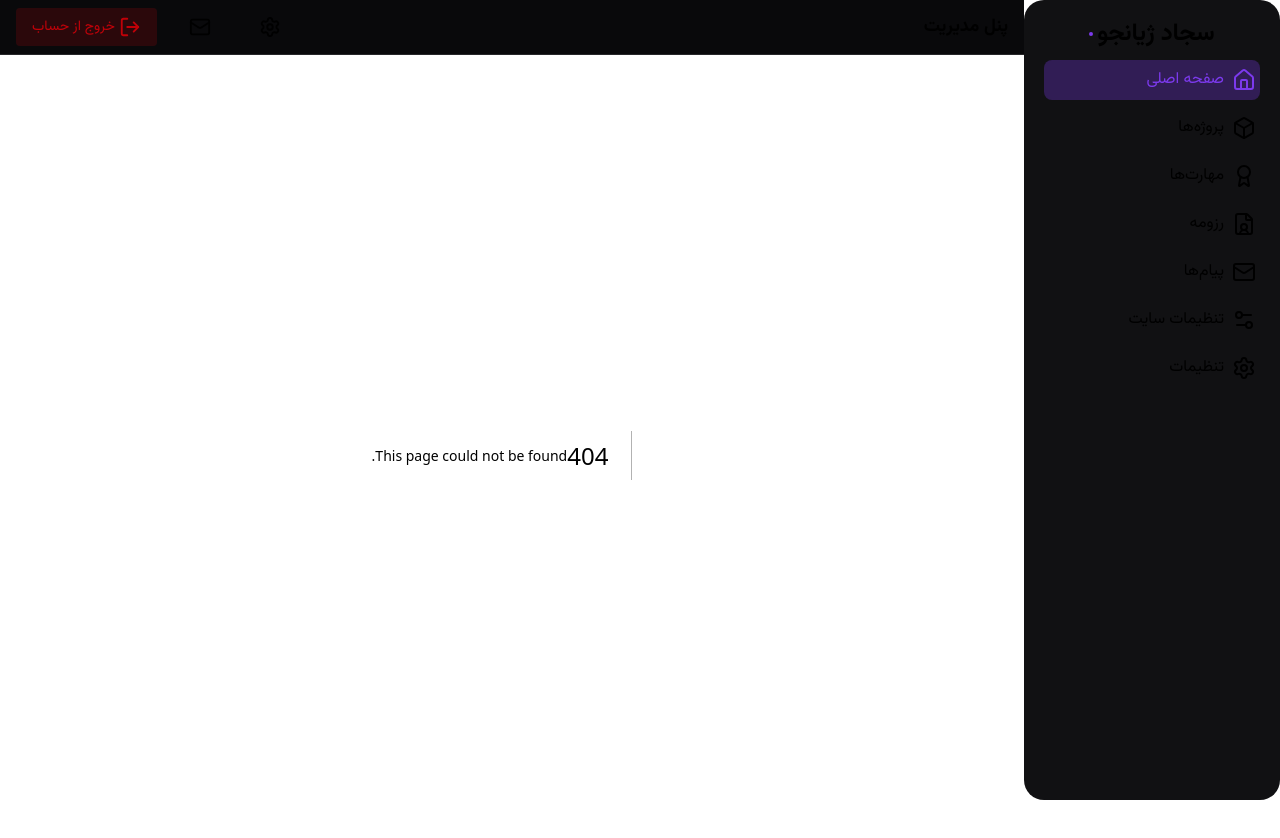
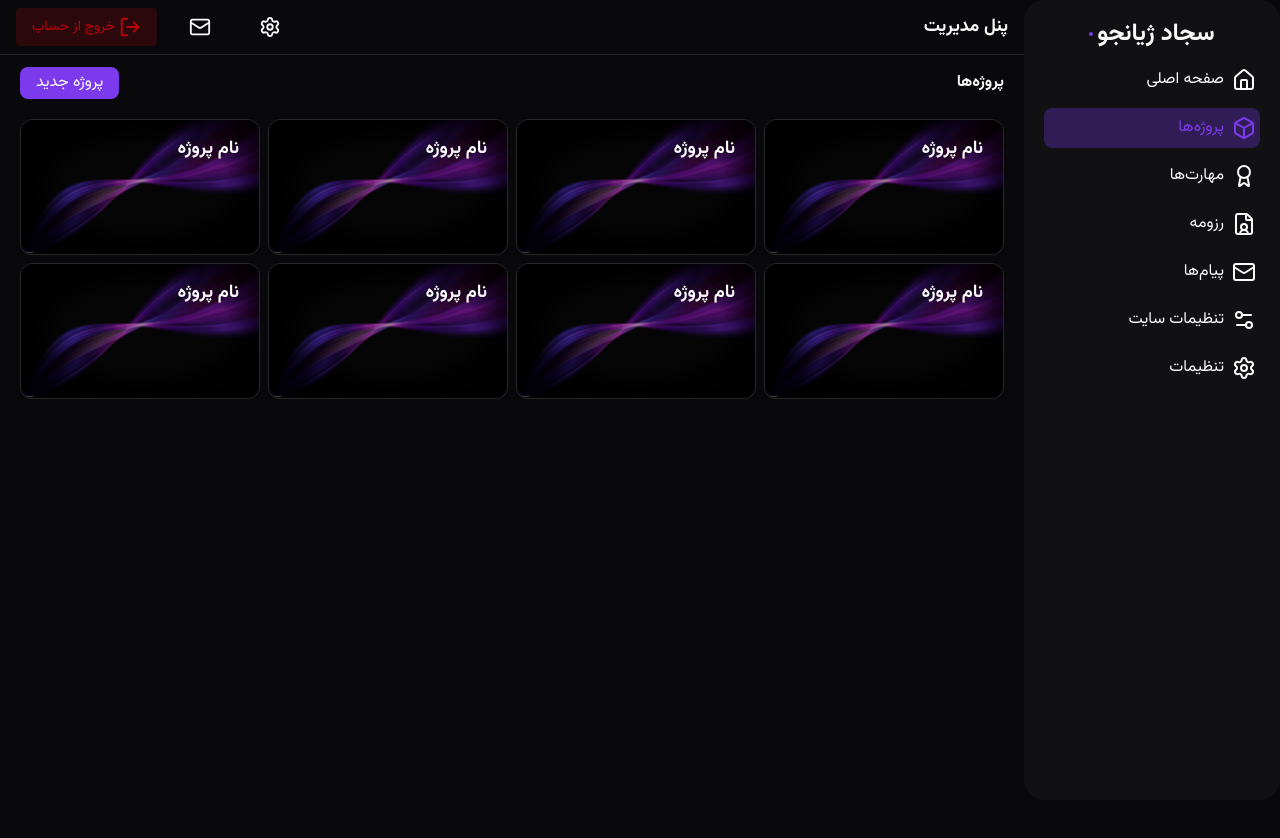
Before and after one commit to sajadzhzh/sajad-zhianjoo-admin, a Next.js app: page /projects in a window 1280 px wide. Before the commit this address had no page. Shown: the top 838 px of the page. After the commit the page ends 800 px from the top, so only its background shows below. Built offline with nearby package versions, Linux system fonts and the light colour scheme.

Commit message:
Projects page initialized and done

```diff
--- a/Components/Dashboard/Recent_Projects/Index.tsx
+++ b/Components/Dashboard/Recent_Projects/Index.tsx
@@ -14,7 +14,7 @@ export default function RecentProjects() {
         </Link>
       </div>
 
-      <div className="w-full grid grid-cols-1 md:grid-cols-2 lg:grid-cols-4 gap-2">
+      <div className="w-full grid grid-cols-1 sm:grid-cols-2 md:grid-cols-3 lg:grid-cols-4 gap-2">
         <ProjectItem />
         <ProjectItem />
         <ProjectItem />
--- a/Components/Menu/Items.tsx
+++ b/Components/Menu/Items.tsx
@@ -1,3 +1,5 @@
+"use client"
+
 import {
   Award,
   Box,
@@ -8,15 +10,17 @@ import {
   Settings2,
 } from "lucide-react";
 import Link from "next/link";
+import { usePathname } from "next/navigation";
 
 export default function MenuItems() {
+  const path = usePathname()
   return (
     <>
-      <Link href={""} className="menu-item active">
+      <Link href={"/"} className={path === "/" ? "menu-item active" : "menu-item"}>
         <Home />
         صفحه اصلی
       </Link>
-      <Link href={""} className="menu-item">
+      <Link href={"/projects"} className={path.includes("/projects") ? "menu-item active" : "menu-item"}>
         <Box />
         پروژه‌ها
       </Link>
--- a/app/layout.tsx
+++ b/app/layout.tsx
@@ -31,7 +31,7 @@ export default function RootLayout({ children }: LayoutProps<"/">) {
           <Menu />
         </div>
 
-        <div className="w-full lg:w-4/5">
+        <div className="w-full min-w-[20rem] lg:w-4/5">
           <Header />
           {children}
         </div>
--- a/app/page.tsx
+++ b/app/page.tsx
@@ -5,7 +5,7 @@ import RecentProjects from "@/Components/Dashboard/Recent_Projects/Index";
 
 export default function Home() {
   return (
-    <div className="w-full h-[90svh] Container space-y-5">
+    <div className="w-full h-[90svh] overflow-scroll Container space-y-5">
       <h2 className="font-bold text-[16px]">صفحه اصلی</h2>
 
       <Cards />
--- /dev/null
+++ b/app/projects/page.tsx
@@ -0,0 +1,29 @@
+import ProjectItem from "@/Components/Projects/Item";
+import Link from "next/link";
+
+export default function ProjectsPage() {
+  return (
+    <div className="w-full h-[90svh] overflow-scroll Container space-y-5">
+      <div className="w-full flex items-center justify-between">
+        <h2 className="font-bold text-[16px]">پروژه‌ها</h2>
+        <Link
+          href={"/projects/new"}
+          className="py-1 px-4 text-[16px] bg-(--primary) rounded-lg hover:shadow-[0_2px_8px_var(--primary)]"
+        >
+          پروژه جدید
+        </Link>
+      </div>
+
+      <div className="w-full grid grid-cols-1 sm:grid-cols-2 md:grid-cols-3 lg:grid-cols-4 gap-2">
+        <ProjectItem />
+        <ProjectItem />
+        <ProjectItem />
+        <ProjectItem />
+        <ProjectItem />
+        <ProjectItem />
+        <ProjectItem />
+        <ProjectItem />
+      </div>
+    </div>
+  );
+}
```
